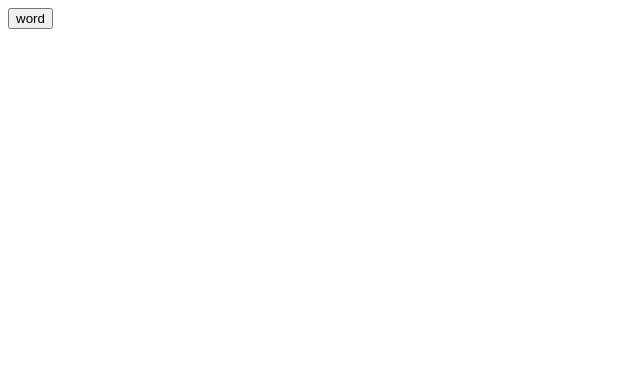
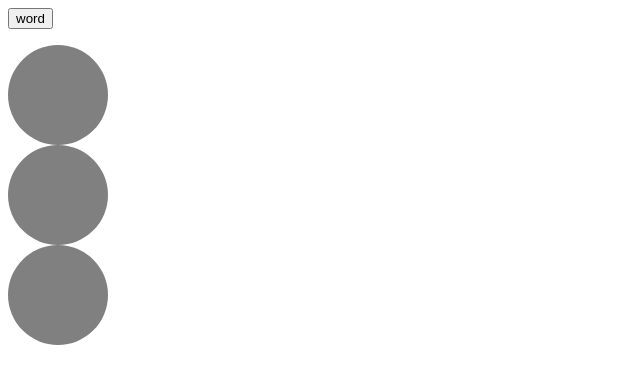
Before and after one commit to anandhuc1666/light, a React (Vite) app: page / in a window 1280 px wide. Shown: the top 384 px of the page, without its empty margins (0-640 px from the left). Built offline with nearby package versions, Linux system fonts and the light colour scheme.

Commit message:
Minicode

```diff
--- a/src/App.jsx
+++ b/src/App.jsx
@@ -12,6 +12,11 @@
 import Word from './FindWord/Word'
 import Word2 from './FindWord/Word2'
 import Text from './Text/Text'
+import CountApp from './Redux/CountApp'
+import { Store } from './Redux/Store'
+import ReactDOM from "react-dom/client";
+import { Provider } from 'react-redux'
+import Final from './Final/Final'
 
 
 function App() {
@@ -30,6 +35,13 @@
       {/* <Timer2/> */}
       {/* <Word2/> */}
       <Text/>
+{/*
+
+  <Provider store={Store}>
+    <CountApp />
+  </Provider> */}
+  <Final/>
+
     </div>
   )
 }
--- /dev/null
+++ b/src/Final/Final.css
@@ -0,0 +1,15 @@
+.light{
+    width: 100px;
+    height: 100px;
+    background-color: gray;
+    margin: 10px auto;
+}
+.green{
+    background-color: green;
+}
+.yellow{
+    background-color: yellow;
+}
+.red{
+    background-color: red;
+}
--- /dev/null
+++ b/src/Final/Final.jsx
@@ -0,0 +1,14 @@
+import React, { useState } from 'react'
+
+function Final() {
+    const [color,setColor]=useState("gray")
+  return (
+    <div>
+        <div className={`light ${color==="green"?"green":"gray"}`}></div>
+        <div className={`light ${color==="yellow"?"yellow":"gray"}`}></div>
+        <div className={`light ${color==="red"?"red":"gray"}`}></div>
+    </div>
+  )
+}
+
+export default Final
--- /dev/null
+++ b/src/Redux/CountApp.jsx
@@ -0,0 +1,18 @@
+import React from "react";
+import { useDispatch, useSelector } from "react-redux";
+import { increment, decrement } from "./CountSlice";
+
+function CountApp() {
+  const count = useSelector((state) => state.count.value);
+  const dispatch = useDispatch();
+
+  return (
+    <div>
+      <h2>{count}</h2>
+      <button onClick={() => dispatch(increment())}>add</button>
+      <button onClick={() => dispatch(decrement())}>sub</button>
+    </div>
+  );
+}
+
+export default CountApp;
--- /dev/null
+++ b/src/Redux/CountSlice.jsx
@@ -0,0 +1,13 @@
+import { createSlice } from "@reduxjs/toolkit";
+
+const CountSlice = createSlice({
+  name: "count",
+  initialState: { value: 0 },
+  reducers: {
+    increment: (state) => { state.value += 1 },
+    decrement: (state) => { state.value -= 1 },
+  }
+});
+
+export const { increment, decrement } = CountSlice.actions;
+export default CountSlice.reducer;
--- /dev/null
+++ b/src/Redux/Store.jsx
@@ -0,0 +1,8 @@
+import { configureStore } from "@reduxjs/toolkit";
+import CountReducer from "./CountSlice";
+
+export const Store = configureStore({
+  reducer: {
+    count: CountReducer
+  }
+});
```
Also changed, not shown: package.json (+6 -1 lines), 1 other file (tests, documents, lock files or other folders).
